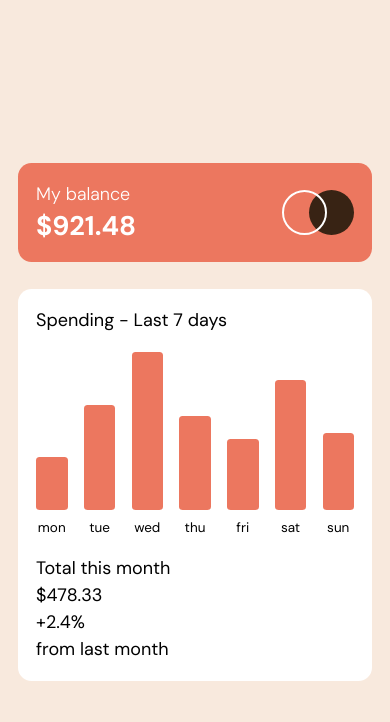
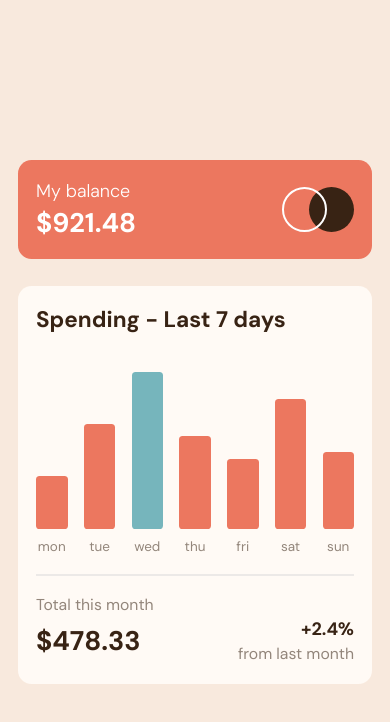
Before and after one commit to RaidEyes/expenses-chart, a React (Vite) app: page / in a window 390 px wide. Shown: the top 722 px of the page. Built offline with nearby package versions, Linux system fonts and the light colour scheme.

Commit message:
Finish mobile and desktop design

```diff
--- a/src/App.tsx
+++ b/src/App.tsx
@@ -3,7 +3,7 @@ import Main from "./components/Main/Main";
 
 function App() {
   return (
-    <div className="flex flex-col gap-6">
+    <div className="w-full flex flex-col gap-6 sm:max-w-[450px] justify-center">
       <Header />
       <Main />
     </div>
--- a/src/components/Main/Main.tsx
+++ b/src/components/Main/Main.tsx
@@ -3,33 +3,63 @@ import data from "../../data/data.json";
 interface dataObject {
   day: string;
   amount: number;
+  color?: string;
 }
 
 function Main() {
   const dates: dataObject[] = data;
-  console.log(dates);
+
+  addBackgroundColor();
+
+  function addBackgroundColor(): void {
+    const amountArr: number[] = dates.map((item) => item.amount);
+    const highestAmount: number = Math.max(...amountArr);
+    dates.forEach((item: { day: String; amount: Number; color?: string }) => {
+      item.color =
+        item.amount === highestAmount ? `--primary-cyan` : `--primary-red`;
+    });
+  }
 
   return (
-    <div className="bg-white rounded-xl p-4">
-      <h2>Spending - Last 7 days</h2>
-      <ul className="py-4 flex flex-row gap-2 justify-between items-end">
-        {dates.map((date: { day: string; amount: number }) => (
-          <li key={date.day} className="flex flex-col gap-2 items-center">
+    <div className="flex flex-col justify-center gap-4 p-4 bg-[var(--neutral-pale-orange)] rounded-xl">
+      <h2 className="text-xl font-bold text-[var(--neutral-dark-brown)]">
+        Spending - Last 7 days
+      </h2>
+      <ul className="flex flex-row items-end justify-between gap-2 py-4 border-b-2 border-b-slate-600/10">
+        {dates.map((date: { day: string; amount: number; color?: string }) => (
+          <li
+            key={date.day}
+            id={date.day}
+            className="flex flex-col items-center gap-2"
+          >
             <div
-              className="bg-[var(--primary-red)] w-7 rounded-[0.2rem]"
-              style={{ height: `${date.amount * 3}px` }}
+              className="w-7 sm:w-9 rounded-[0.2rem] hover:brightness-125 hover:cursor-pointer"
+              style={{
+                height: `${date.amount * 3}px`,
+                backgroundColor: `var(${date.color})`,
+              }}
             ></div>
-            <p className="text-xs">{date.day}</p>
+            <p className="text-xs text-[var(--neutral-medium-brown)]">
+              {date.day}
+            </p>
           </li>
         ))}
       </ul>
       <div>
-        <p>Total this month</p>
-        <div>
-          <h2>$478.33</h2>
-          <div>
-            <p>+2.4%</p>
-            <p>from last month</p>
+        <p className="text-[var(--neutral-medium-brown)] text-sm">
+          Total this month
+        </p>
+        <div className="flex flex-row items-center justify-between">
+          <h2 className="text-2xl font-bold text-[var(--neutral-dark-brown)]">
+            $478.33
+          </h2>
+          <div className="text-end">
+            <p className="text-[var(--neutral-dark-brown)] font-semibold">
+              +2.4%
+            </p>
+            <p className="text-[var(--neutral-medium-brown)] text-sm">
+              from last month
+            </p>
           </div>
         </div>
       </div>
--- a/src/index.css
+++ b/src/index.css
@@ -25,4 +25,8 @@ body {
 #root {
   padding-inline: 1rem;
   width: 100%;
+  display: flex;
+  flex-direction: column;
+  justify-content: center;
+  align-items: center;
 }
```
